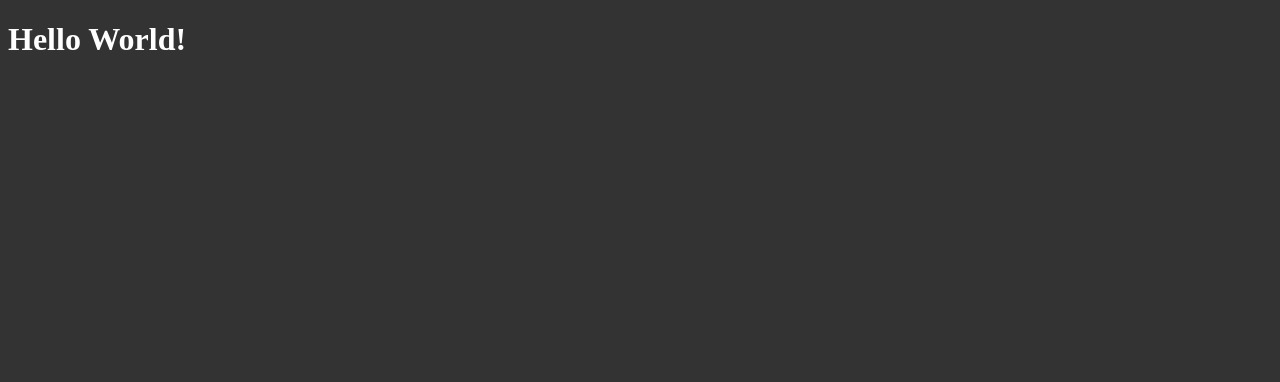
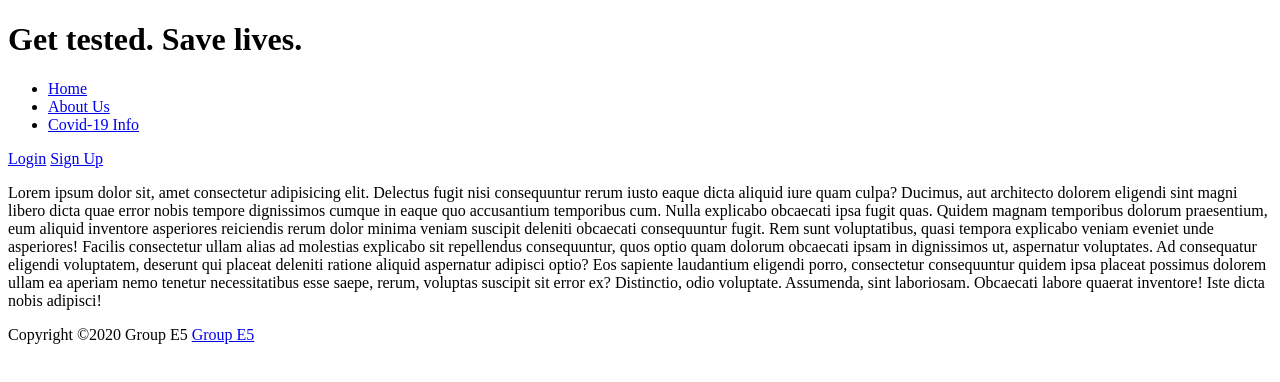
Before and after one commit to oriyash/webdev-coursework-2, a website: page public/index.html in a window 1280 px wide. Drawn offline with Linux system fonts and the light colour scheme.

Commit message:
updated index.html

```diff
--- a/public/index.html
+++ b/public/index.html
@@ -3,10 +3,36 @@
 <head>
     <meta charset="UTF-8">
     <meta name="viewport" content="width=device-width, initial-scale=1.0">
-    <title>Hello World!</title>
-    <link rel="stylesheet" href="css/style.css">
+    <title>Norwich Testing Initiative</title>
+    <!-- <link rel="stylesheet" href="css/style.css"> -->
 </head>
 <body>
-    <h1>Hello World!</h1>
+    <header>
+        <h1>Get tested. Save lives.</h1>
+    </header>
+
+    <nav>
+        <ul>
+            <li><a href="index.html">Home</a></li>
+            <li><a href="about.html">About Us</a></li>
+            <li><a href="info.html">Covid-19 Info</a></li>
+        </ul>
+
+        <div id="controls">
+            <a href="login.html" id="login">Login</a>
+            <a href="signup.html" id="signUp">Sign Up</a>
+        </div>
+    </nav>
+
+    <main>
+        <p id="description">
+            Lorem ipsum dolor sit, amet consectetur adipisicing elit. Delectus fugit nisi consequuntur rerum iusto eaque dicta aliquid iure quam culpa? Ducimus, aut architecto dolorem eligendi sint magni libero dicta quae error nobis tempore dignissimos cumque in eaque quo accusantium temporibus cum. Nulla explicabo obcaecati ipsa fugit quas. Quidem magnam temporibus dolorum praesentium, eum aliquid inventore asperiores reiciendis rerum dolor minima veniam suscipit deleniti obcaecati consequuntur fugit. Rem sunt voluptatibus, quasi tempora explicabo veniam eveniet unde asperiores! Facilis consectetur ullam alias ad molestias explicabo sit repellendus consequuntur, quos optio quam dolorum obcaecati ipsam in dignissimos ut, aspernatur voluptates. Ad consequatur eligendi voluptatem, deserunt qui placeat deleniti ratione aliquid aspernatur adipisci optio? Eos sapiente laudantium eligendi porro, consectetur consequuntur quidem ipsa placeat possimus dolorem ullam ea aperiam nemo tenetur necessitatibus esse saepe, rerum, voluptas suscipit sit error ex? Distinctio, odio voluptate. Assumenda, sint laboriosam. Obcaecati labore quaerat inventore! Iste dicta nobis adipisci!
+        </p>
+    </main>
+
+    <footer>
+        Copyright ©2020 Group E5
+        <a href="mailto:contact@groupe5.com">Group E5</a>
+    </footer>
 </body>
 </html>
```
